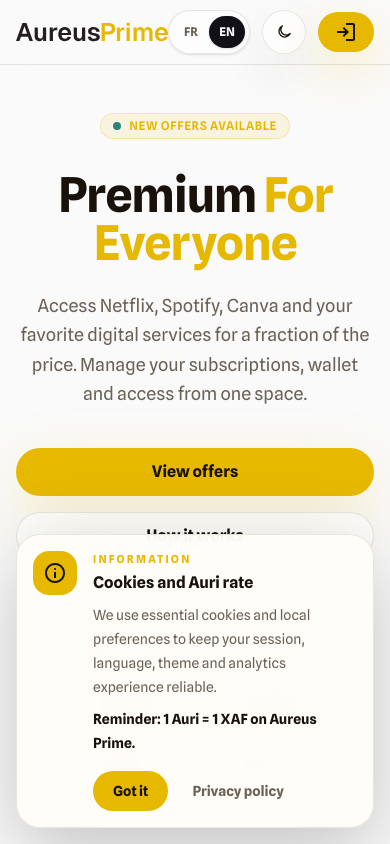
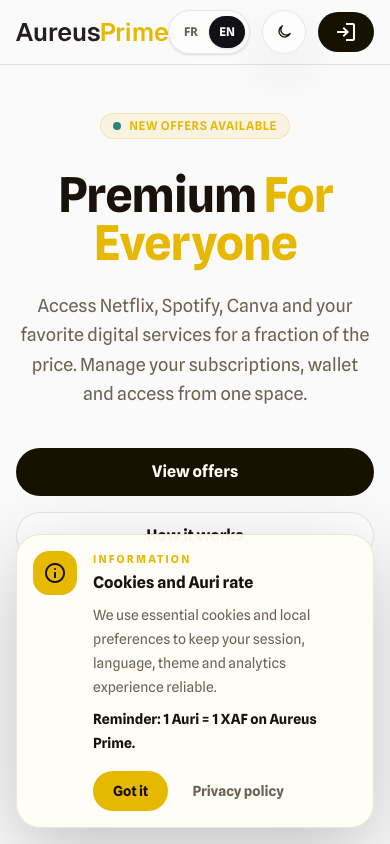
Before and after one commit to wulfrid650/aureusprimecli, a Next.js app: page /accueil in a window 390 px wide. Shown: the top 844 px of the page. Built offline with nearby package versions, Linux system fonts and the light colour scheme; no server answers.

Commit message:
Reduce gold glow and improve light CTA contrast

```diff
--- a/src/app/globals.css
+++ b/src/app/globals.css
@@ -89,8 +89,12 @@
   --premium-nav-shadow: 0 -10px 40px rgba(184, 147, 0, 0.12);
   --premium-progress-bg: rgba(46, 37, 0, 0.08);
   --premium-success: var(--trust-green);
+  --premium-cta-bg: #171200;
+  --premium-cta-bg-hover: #2c2518;
+  --premium-cta-text: #fffdf8;
+  --premium-cta-shadow: none;
   --premium-hero-radial: none;
-  --premium-glow-line: rgba(230, 184, 0, 0.3);
+  --premium-glow-line: rgba(230, 184, 0, 0.12);
 }
 
 @theme inline {
@@ -143,8 +147,12 @@
   --premium-nav-shadow: 0 -10px 40px rgba(184, 147, 0, 0.18);
   --premium-progress-bg: rgba(255, 246, 232, 0.08);
   --premium-success: var(--trust-green);
+  --premium-cta-bg: #e6b800;
+  --premium-cta-bg-hover: #eacb4d;
+  --premium-cta-text: #171200;
+  --premium-cta-shadow: none;
   --premium-hero-radial: none;
-  --premium-glow-line: rgba(230, 184, 0, 0.24);
+  --premium-glow-line: rgba(230, 184, 0, 0.1);
 }
 
 html {
@@ -264,6 +272,16 @@
   background: var(--premium-nav-bg);
   border-color: var(--premium-card-border);
   box-shadow: var(--premium-nav-shadow);
+}
+
+.premium-primary-cta {
+  background: var(--premium-cta-bg);
+  box-shadow: var(--premium-cta-shadow);
+  color: var(--premium-cta-text);
+}
+
+.premium-primary-cta:hover {
+  background: var(--premium-cta-bg-hover);
 }
 
 .dashboard-mode {
--- a/src/components/marketing/home-page.tsx
+++ b/src/components/marketing/home-page.tsx
@@ -145,7 +145,7 @@
               </button>
               <LanguageToggle />
               <ThemeToggle />
-              <Link href="/login" className="group flex h-10 items-center justify-center gap-2 rounded-full bg-primary-500 px-4 text-sm font-semibold text-[var(--premium-contrast)] shadow-[0_18px_48px_rgba(230,184,0,0.24)] transition-all hover:bg-primary-400">
+              <Link href="/login" className="premium-primary-cta group flex h-10 items-center justify-center gap-2 rounded-full px-4 text-sm font-semibold transition-all">
                 <span className="hidden sm:inline">{t("marketing.login")}</span>
                 <MaterialIcon
                   name="login"
@@ -158,8 +158,8 @@
 
         <main className="flex-1">
           <section className="relative overflow-hidden pb-20 pt-12 lg:pb-32 lg:pt-24" id="accueil">
-            <div className="absolute left-1/2 top-[-6rem] -z-10 h-[500px] w-[800px] -translate-x-1/2 rounded-full bg-primary-500/16 blur-[100px]" />
-            <div className="absolute right-0 top-1/2 -z-10 h-[300px] w-[300px] translate-x-1/3 rounded-full bg-primary-300/12 blur-[80px]" />
+            <div className="absolute left-1/2 top-[-6rem] -z-10 h-[500px] w-[800px] -translate-x-1/2 rounded-full bg-primary-500/5 blur-[100px]" />
+            <div className="absolute right-0 top-1/2 -z-10 h-[300px] w-[300px] translate-x-1/3 rounded-full bg-primary-300/4 blur-[80px]" />
 
             <div className="mx-auto max-w-7xl px-4 text-center sm:px-6 lg:px-8">
               <div className="mb-8 inline-flex items-center gap-2 rounded-full border border-primary-400/35 bg-primary-500/10 px-3 py-1 backdrop-blur-sm">
@@ -181,7 +181,7 @@
               </p>
 
               <div className="flex flex-col items-center justify-center gap-4 sm:flex-row">
-                <Link href="/offres" className="flex h-12 w-full items-center justify-center rounded-full bg-primary-500 px-8 text-base font-bold text-[var(--premium-contrast)] shadow-[0_20px_60px_rgba(230,184,0,0.22)] transition-all hover:scale-105 hover:bg-primary-400 active:scale-95 sm:w-auto">
+                <Link href="/offres" className="premium-primary-cta flex h-12 w-full items-center justify-center rounded-full px-8 text-base font-bold transition-all hover:scale-[1.02] active:scale-95 sm:w-auto">
                   {t("marketing.seeOffers")}
                 </Link>
                 <a href="#fonctionnement" className="flex h-12 w-full items-center justify-center rounded-full border border-[var(--premium-card-border)] bg-[var(--premium-panel)] px-8 text-base font-bold text-[var(--premium-text)] backdrop-blur-sm transition-all hover:border-primary-400/40 hover:bg-primary-500/10 sm:w-auto">
@@ -249,7 +249,7 @@
                     <Link
                       key={service.slug}
                       href="/register"
-                      className="group premium-card-surface relative flex flex-col overflow-hidden rounded-2xl border shadow-[var(--shadow-card)] transition-all hover:-translate-y-1 hover:border-primary-400/45 hover:shadow-[0_24px_80px_rgba(230,184,0,0.16)]"
+                      className="group premium-card-surface relative flex flex-col overflow-hidden rounded-2xl border shadow-[var(--shadow-card)] transition-all hover:-translate-y-1 hover:border-primary-400/35"
                     >
                       <div className="relative aspect-video w-full overflow-hidden bg-[var(--premium-panel)]">
                         <div className="absolute inset-0 z-10 bg-black/10" />
@@ -306,7 +306,7 @@
           </section>
 
           <section className="relative overflow-hidden py-24" id="avantages">
-            <div className="absolute right-0 top-0 -z-10 h-[600px] w-[600px] translate-x-1/2 -translate-y-1/4 rounded-full bg-primary-500/10 blur-[120px]" />
+            <div className="absolute right-0 top-0 -z-10 h-[600px] w-[600px] translate-x-1/2 -translate-y-1/4 rounded-full bg-primary-500/4 blur-[120px]" />
 
             <div className="mx-auto max-w-7xl px-4 sm:px-6 lg:px-8">
               <div className="mb-12 flex flex-col items-center text-center">
@@ -323,7 +323,7 @@
                     className={`premium-glass-card group relative overflow-hidden rounded-2xl p-8 transition-colors hover:border-primary-400/35 hover:bg-primary-500/8 ${feature.featured ? "border border-primary-400/35" : ""}`}
                   >
                     {feature.featured ? (
-                      <div className="absolute -right-10 -top-10 h-32 w-32 rounded-full bg-primary-500/14 blur-2xl transition-all group-hover:bg-primary-500/20" />
+                      <div className="absolute -right-10 -top-10 h-32 w-32 rounded-full bg-primary-500/5 blur-2xl transition-all group-hover:bg-primary-500/8" />
                     ) : null}
                     <div
                       className={`mb-6 inline-flex size-14 items-center justify-center rounded-2xl transition-transform duration-300 group-hover:scale-110 ${feature.iconClassName}`}
@@ -365,7 +365,7 @@
               </div>
 
               <div className="mt-16 text-center">
-                <button className="inline-flex h-12 items-center justify-center rounded-full bg-primary-500 px-8 text-base font-bold text-[var(--premium-contrast)] shadow-[0_24px_70px_rgba(230,184,0,0.2)] transition-all hover:scale-105 hover:bg-primary-400">
+                <button className="premium-primary-cta inline-flex h-12 items-center justify-center rounded-full px-8 text-base font-bold transition-all hover:scale-[1.02]">
                   {t("marketing.startNow")}
                 </button>
               </div>
@@ -456,7 +456,7 @@
                     type="email"
                   />
                   <button
-                    className="h-10 w-full rounded-lg bg-primary-500 text-sm font-bold text-[var(--premium-contrast)] transition-colors hover:bg-primary-400"
+                    className="premium-primary-cta h-10 w-full rounded-lg text-sm font-bold transition-colors"
                     type="submit"
                   >
                     {t("marketing.newsletterSubmit")}
--- a/src/components/marketing/public-pages.tsx
+++ b/src/components/marketing/public-pages.tsx
@@ -484,7 +484,7 @@
             <div className="flex items-center gap-3">
               <LanguageToggle />
               <ThemeToggle />
-              <Link href="/login" className="hidden h-10 items-center justify-center rounded-full bg-primary-500 px-4 text-sm font-bold text-[var(--premium-contrast)] transition-colors hover:bg-primary-400 sm:flex">
+              <Link href="/login" className="premium-primary-cta hidden h-10 items-center justify-center rounded-full px-4 text-sm font-bold transition-colors sm:flex">
                 {copy.login}
               </Link>
             </div>
@@ -536,7 +536,7 @@
   return (
     <PublicShell>
       <section className="relative overflow-hidden py-16 sm:py-20">
-        <div className="absolute left-1/2 top-[-10rem] -z-10 h-[420px] w-[720px] -translate-x-1/2 rounded-full bg-primary-500/12 blur-[100px]" />
+        <div className="absolute left-1/2 top-[-10rem] -z-10 h-[420px] w-[720px] -translate-x-1/2 rounded-full bg-primary-500/4 blur-[100px]" />
         <div className="mx-auto max-w-7xl px-4 sm:px-6 lg:px-8">
           <div className="grid gap-10 lg:grid-cols-[1.1fr_0.9fr] lg:items-center">
             <div>
@@ -584,7 +584,7 @@
         <div className="mx-auto max-w-4xl px-4 text-center sm:px-6 lg:px-8">
           <h2 className="text-3xl font-black text-[var(--premium-text)]">{copy.ctaTitle}</h2>
           <p className="mx-auto mt-3 max-w-2xl text-[var(--premium-text-muted)]">{copy.ctaText}</p>
-          <Link href={ctaHref} className="mt-8 inline-flex h-12 items-center justify-center rounded-full bg-primary-500 px-7 text-sm font-bold text-[var(--premium-contrast)] shadow-[0_20px_60px_rgba(230,184,0,0.2)] transition-colors hover:bg-primary-400">
+          <Link href={ctaHref} className="premium-primary-cta mt-8 inline-flex h-12 items-center justify-center rounded-full px-7 text-sm font-bold transition-colors">
             {copy.ctaLabel}
           </Link>
         </div>
@@ -641,7 +641,7 @@
               <h1 className="text-4xl font-black tracking-tight text-[var(--premium-text)] sm:text-5xl">{copy.title}</h1>
               <p className="mt-4 max-w-2xl text-lg leading-relaxed text-[var(--premium-text-muted)]">{copy.subtitle}</p>
             </div>
-            <Link href="/register" className="inline-flex h-12 items-center justify-center rounded-full bg-primary-500 px-7 text-sm font-bold text-[var(--premium-contrast)] transition-colors hover:bg-primary-400">
+            <Link href="/register" className="premium-primary-cta inline-flex h-12 items-center justify-center rounded-full px-7 text-sm font-bold transition-colors">
               {copy.start}
             </Link>
           </div>
@@ -664,7 +664,7 @@
             <div className="premium-card-surface rounded-2xl border p-8 text-center">
               <MaterialIcon name="cloud_off" className="text-4xl text-primary-500" />
               <p className="mt-4 font-bold text-[var(--premium-text)]">{error}</p>
-              <button type="button" onClick={() => window.location.reload()} className="mt-5 rounded-full bg-primary-500 px-5 py-2 text-sm font-bold text-[var(--premium-contrast)]">
+              <button type="button" onClick={() => window.location.reload()} className="premium-primary-cta mt-5 rounded-full px-5 py-2 text-sm font-bold">
                 {copy.retry}
               </button>
             </div>
```
